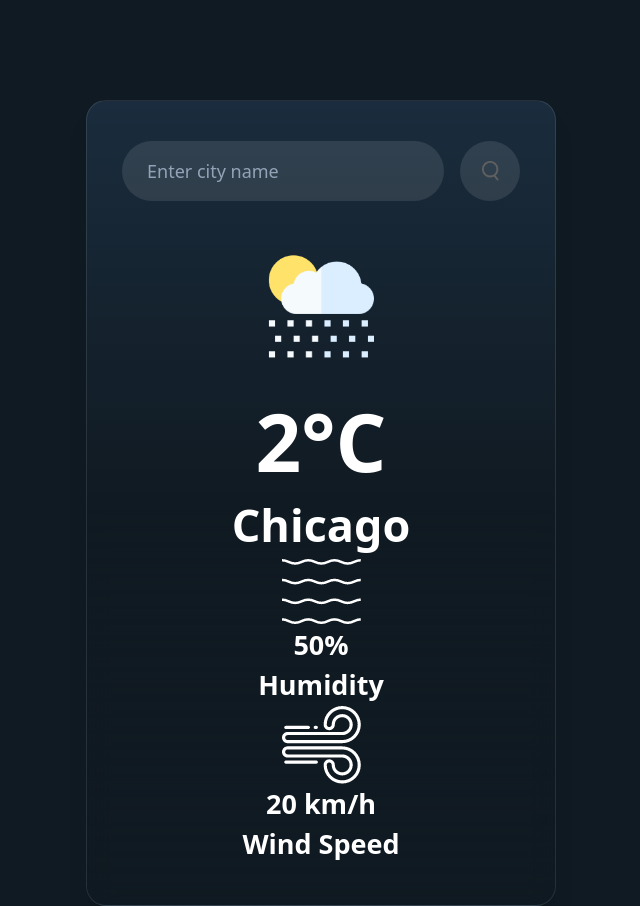
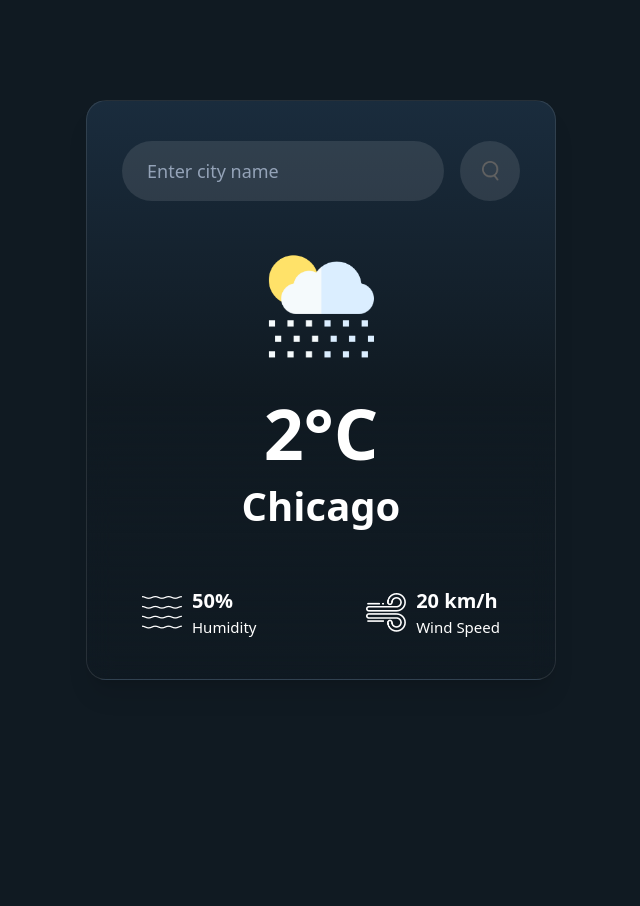
Before and after one commit to Devo-Hacker/miniProject-weatherDashboard-, a website: page index.html in a window 1280 px wide. Shown: the whole page, without its empty margins (319-959 px from the left). Drawn offline with nearby package versions, Linux system fonts and the light colour scheme.

Commit message:
updated commit

```diff
--- a/index.html
+++ b/index.html
@@ -6,7 +6,7 @@
     <title>Weather application</title>
     <script src="https://cdn.tailwindcss.com"></script>
 </head>
-<body class="bg-[#101a22] min-h-screen">
+<body class="bg-[#101a22] h-screen">
     <div class="w-[90%] max-w-[470px] mx-auto mt-[100px] mb-0 rounded-[20px] px-[35px] py-[40px] text-center text-white border border-white/10 backdrop-blur-md shadow-xl bg-gradient-to-b from-[#1a2c3d] via-[#101a22] to-background-dark">
 
         <div class="w-full flex items-center justify-between">
@@ -22,22 +22,22 @@
 
         <div class="weather">
             <img class="w-[150px] mt-[30px] mx-auto block" src="images/rain.png" alt="ra">
-            <h1 class="text-[80px] font-bold">2°C</h1>
-            <h2 class="text-[45px] mt-[-10px] font-bold">Chicago</h2>
-            <div class="details">
-                <div class="col">
-                    <img class="mx-auto block" src="images/humidity.png" alt="hum">
+            <h1 class="text-[70px] font-bold">2°C</h1>
+            <h2 class="text-[40px] mt-[-10px] font-bold">Chicago</h2>
+            <div class="flex items-center justify-between py-0 px-[20px] mt-[50px]">
+                <div class="flex items-center text-left">
+                    <img class="mx-auto block w-[40px] mr-[10px]" src="images/humidity.png" alt="hum">
                     <div class="Humidity">
-                        <p class="text-[27px] font-bold">50%</p>
-                        <p class="text-[27px] font-bold">Humidity</p>
+                        <p class="text-[20px] font-bold">50%</p>
+                        <p class="text-[15px]">Humidity</p>
                     </div>
                 </div>
 
-                <div class="col">
-                    <img class="mx-auto block" src="images/wind.png" alt="hum">
+                <div class="flex items-center text-left">
+                    <img class="mx-auto block w-[40px] mr-[10px]" src="images/wind.png" alt="hum">
                     <div class="wind">
-                        <p class="text-[27px] font-bold">20 km/h</p>
-                        <p class="text-[27px] font-bold">Wind Speed</p>
+                        <p class="text-[20px] font-bold">20 km/h</p>
+                        <p class="text-[15px]">Wind Speed</p>
                     </div>
                 </div>
             </div>
```
Also changed, not shown: src/output.css.
